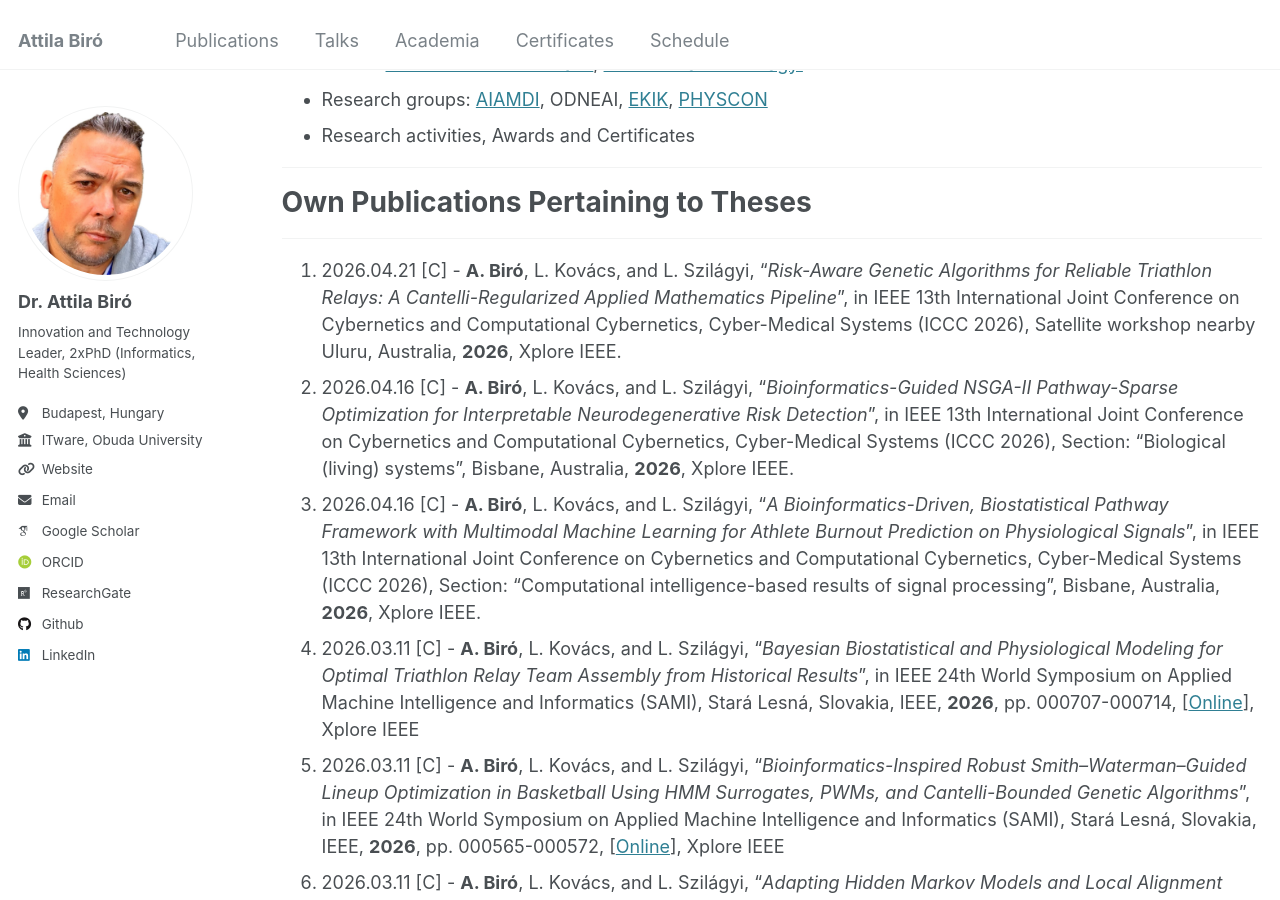
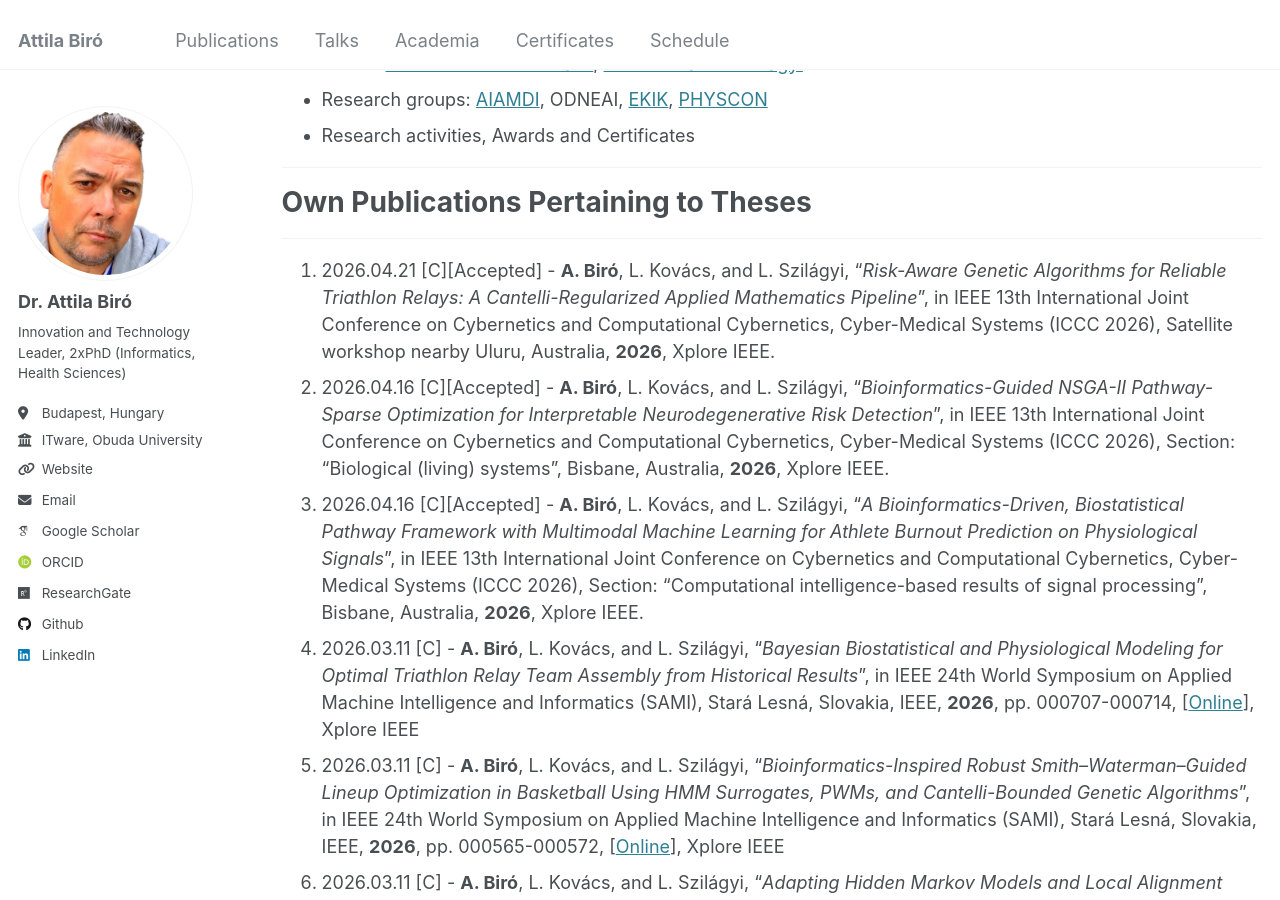
Before and after one commit to biroka/biroka.github.io, a Jekyll site: the page built from _pages/phd_mathematics.md, in a window 1280 px wide and 900 px high, scrolled down 344 px. Built offline with Jekyll 4.4.1, drawn with Linux system fonts in a browser that asks for light colours; some web fonts are replaced; part of the change alters nothing that is shown.

Commit message:
Add accepted status to recent publications
Updated publication list to include accepted papers.

```diff
--- a/_pages/phd_mathematics.md
+++ b/_pages/phd_mathematics.md
@@ -20,9 +20,9 @@ author_profile: true
 ***
 # Own Publications Pertaining to Theses
 ***
-1. 2026.04.21 [C] - **A. Biró**, L. Kovács, and L. Szilágyi, "_Risk-Aware Genetic Algorithms for Reliable Triathlon Relays: A Cantelli-Regularized Applied Mathematics Pipeline_", in IEEE 13th International Joint Conference on Cybernetics and Computational Cybernetics, Cyber-Medical Systems (ICCC 2026), Satellite workshop nearby Uluru, Australia, **2026**, Xplore IEEE.
-2. 2026.04.16 [C] - **A. Biró**, L. Kovács, and L. Szilágyi, "_Bioinformatics-Guided NSGA-II Pathway-Sparse Optimization for Interpretable Neurodegenerative Risk Detection_", in IEEE 13th International Joint Conference on Cybernetics and Computational Cybernetics, Cyber-Medical Systems (ICCC 2026), Section: "Biological (living) systems", Bisbane, Australia, **2026**, Xplore IEEE.
-3. 2026.04.16 [C] - **A. Biró**, L. Kovács, and L. Szilágyi, "_A Bioinformatics-Driven, Biostatistical Pathway Framework with Multimodal Machine Learning for Athlete Burnout Prediction on Physiological Signals_", in IEEE 13th International Joint Conference on Cybernetics and Computational Cybernetics, Cyber-Medical Systems (ICCC 2026), Section: "Computational intelligence-based results of signal processing", Bisbane, Australia, **2026**, Xplore IEEE.
+1. 2026.04.21 [C][Accepted] - **A. Biró**, L. Kovács, and L. Szilágyi, "_Risk-Aware Genetic Algorithms for Reliable Triathlon Relays: A Cantelli-Regularized Applied Mathematics Pipeline_", in IEEE 13th International Joint Conference on Cybernetics and Computational Cybernetics, Cyber-Medical Systems (ICCC 2026), Satellite workshop nearby Uluru, Australia, **2026**, Xplore IEEE.
+2. 2026.04.16 [C][Accepted] - **A. Biró**, L. Kovács, and L. Szilágyi, "_Bioinformatics-Guided NSGA-II Pathway-Sparse Optimization for Interpretable Neurodegenerative Risk Detection_", in IEEE 13th International Joint Conference on Cybernetics and Computational Cybernetics, Cyber-Medical Systems (ICCC 2026), Section: "Biological (living) systems", Bisbane, Australia, **2026**, Xplore IEEE.
+3. 2026.04.16 [C][Accepted] - **A. Biró**, L. Kovács, and L. Szilágyi, "_A Bioinformatics-Driven, Biostatistical Pathway Framework with Multimodal Machine Learning for Athlete Burnout Prediction on Physiological Signals_", in IEEE 13th International Joint Conference on Cybernetics and Computational Cybernetics, Cyber-Medical Systems (ICCC 2026), Section: "Computational intelligence-based results of signal processing", Bisbane, Australia, **2026**, Xplore IEEE.
 4. 2026.03.11 [C] - **A. Biró**, L. Kovács, and L. Szilágyi, “_Bayesian Biostatistical and Physiological Modeling for Optimal Triathlon Relay Team Assembly from Historical Results_”, in IEEE 24th World Symposium on Applied Machine Intelligence and Informatics (SAMI), Stará Lesná, Slovakia, IEEE, **2026**, pp. 000707-000714, [<a target="_new" href="https://doi.org/10.1109/SAMI68106.2026.11420470">Online</a>], Xplore IEEE
 5. 2026.03.11 [C] - **A. Biró**, L. Kovács, and L. Szilágyi, “_Bioinformatics-Inspired Robust Smith–Waterman–Guided Lineup Optimization in Basketball Using HMM Surrogates, PWMs, and Cantelli-Bounded Genetic Algorithms_”, in IEEE 24th World Symposium on Applied Machine Intelligence and Informatics (SAMI), Stará Lesná, Slovakia, IEEE, **2026**, pp. 000565-000572, [<a target="_new" href="https://doi.org/10.1109/SAMI68106.2026.11420354">Online</a>], Xplore IEEE
 6. 2026.03.11 [C] - **A. Biró**, L. Kovács, and L. Szilágyi, “_Adapting Hidden Markov Models and Local Alignment Algorithms for Real-Time Lineup Change Decisioning in Ice Hockey_”, in IEEE 24th World Symposium on Applied Machine Intelligence and Informatics (SAMI), Stará Lesná, Slovakia, IEEE, **2026**, pp. 000379-000384, [<a target="_new" href="https://doi.org/10.1109/SAMI68106.2026.11420405">Online</a>], Xplore IEEE
```
